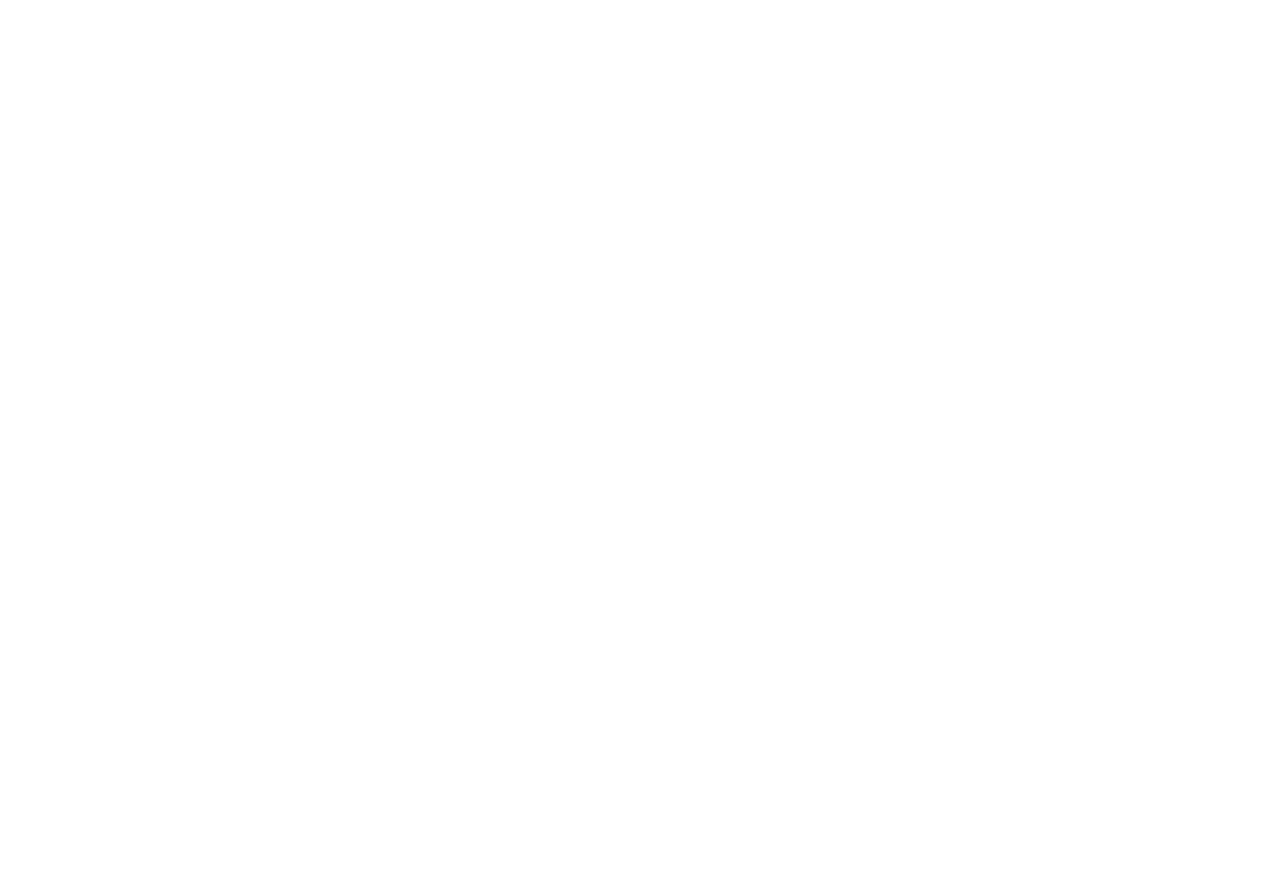
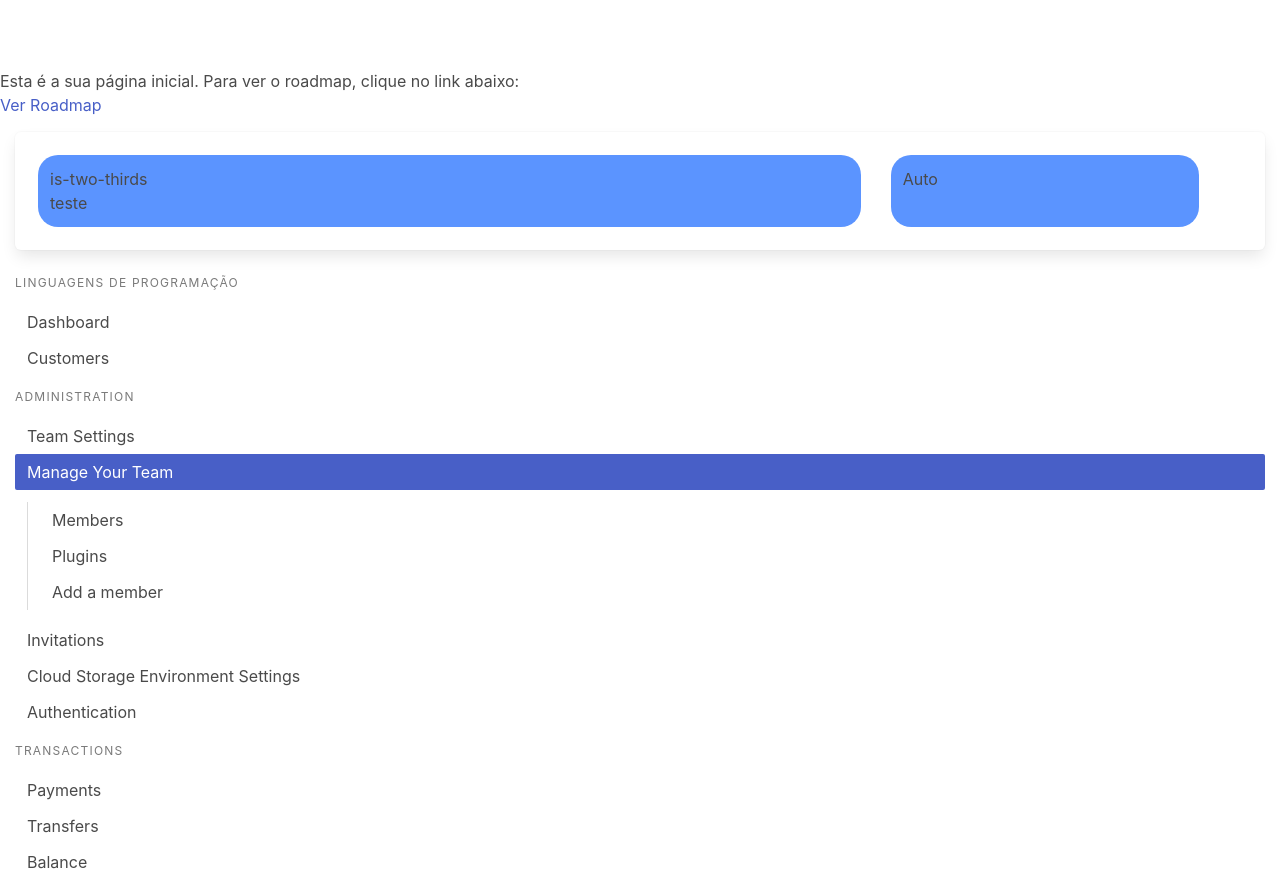
Before and after one commit to PedrosoCode/caderno, a React (Create React App) app: page / in a window 1280 px wide. Shown: the part 340-1235 px from the top of the page. Before the commit the page ends 800 px from the top, so only its background shows below. Built offline with nearby package versions, Linux system fonts and the light colour scheme.

Commit message:
Formatação sendo preparada para receber conteúdo

```diff
--- a/src/index.css
+++ b/src/index.css
@@ -11,3 +11,28 @@
 .teste {
   background-color: aquamarine;
 }
+
+.maincol {
+  background-color: rgba(0, 89, 255, 0.644);
+  border-radius: 20px;
+}
+
+.mybox {
+  margin: 15px;
+}
+
+.commomMargin {
+  margin: 15px;
+}
+
+.myMessage {
+  max-width: 25%;
+  margin: auto;
+  text-align: left;
+}
+
+.leftalign {
+  display: flex; /* Use display flex para habilitar flexbox */
+  justify-content: flex-start; /* Ajusta o alinhamento horizontal para a esquerda */
+  align-items: flex-start;
+}
--- a/src/pages/Home.js
+++ b/src/pages/Home.js
@@ -1,19 +1,88 @@
-import React from 'react';
-import { Link } from 'react-router-dom';
-import MainNavbar from '../components/MainNavbar';
-import '../bulma/bulma/css/bulma.css'
-import '../index.css'
+import React from "react";
+import { Link } from "react-router-dom";
+import MainNavbar from "../components/MainNavbar";
+import "../bulma/bulma/css/bulma.css";
+import "../index.css";
 
 const Home = () => {
   return (
-    <div className=''>
-        <MainNavbar></MainNavbar>
-      <h1>Bem-vindo à Página Inicial!</h1>
+    <div classNameName="">
+      <MainNavbar></MainNavbar>
+      <section className="section is-medium">
+        <h1 className="title">Bem vindo ao meu caderno de estudos</h1>
+        <h2 className="subtitle">
+          Um local para eu consultar minhas anotações, e demonstrar meus
+          interesses
+        </h2>
+      </section>
       <p>
         Esta é a sua página inicial. Para ver o roadmap, clique no link abaixo:
       </p>
       <Link to="/roadmap">Ver Roadmap</Link>
       {/* Outros conteúdos da página inicial podem ser adicionados aqui */}
+
+      <div className="box mybox">
+        <div className="columns">
+          <div className="column is-8 maincol commomMargin">
+            is-two-thirds <br></br> teste{" "}
+          </div>
+          <div className="column is-3 maincol commomMargin">Auto</div>
+        </div>
+      </div>
+      <div className="mybox">
+      <aside class="menu">
+        <p class="menu-label">Linguagens de programação</p>
+        <ul class="menu-list">
+          <li>
+            <a>Dashboard</a>
+          </li>
+          <li>
+            <a>Customers</a>
+          </li>
+        </ul>
+        <p class="menu-label">Administration</p>
+        <ul class="menu-list">
+          <li>
+            <a>Team Settings</a>
+          </li>
+          <li>
+            <a class="is-active">Manage Your Team</a>
+            <ul>
+              <li>
+                <a>Members</a>
+              </li>
+              <li>
+                <a>Plugins</a>
+              </li>
+              <li>
+                <a>Add a member</a>
+              </li>
+            </ul>
+          </li>
+          <li>
+            <a>Invitations</a>
+          </li>
+          <li>
+            <a>Cloud Storage Environment Settings</a>
+          </li>
+          <li>
+            <a>Authentication</a>
+          </li>
+        </ul>
+        <p class="menu-label">Transactions</p>
+        <ul class="menu-list">
+          <li>
+            <a>Payments</a>
+          </li>
+          <li>
+            <a>Transfers</a>
+          </li>
+          <li>
+            <a>Balance</a>
+          </li>
+        </ul>
+      </aside>
+      </div>
     </div>
   );
 };
--- a/src/pages/Roadmap.js
+++ b/src/pages/Roadmap.js
@@ -1,12 +1,23 @@
-import React from 'react';
+import React from "react";
+import { Link } from "react-router-dom";
+import MainNavbar from "../components/MainNavbar";
+import Footer from "../components/Footer";
+import "../bulma/bulma/css/bulma.css";
+import "../index.css";
 
 const Roadmap = () => {
   return (
     <div>
-      <h2>Roadmap</h2>
-      <p>
-        Aqui você pode adicionar informações sobre o roadmap do seu projeto.
-      </p>
+      <MainNavbar></MainNavbar>
+      <section className="section is-medium">
+        <h1 className="title">Roadmaps</h1>
+        <h2 className="subtitle">
+          tópicos, milestones e interesses <br></br>
+          This a way, to Keep track of my Progress <br></br> <br></br>
+          <Link to="/">-Retornar para a Home</Link>
+        </h2>
+        <Footer></Footer>
+      </section>
     </div>
   );
 };
```
